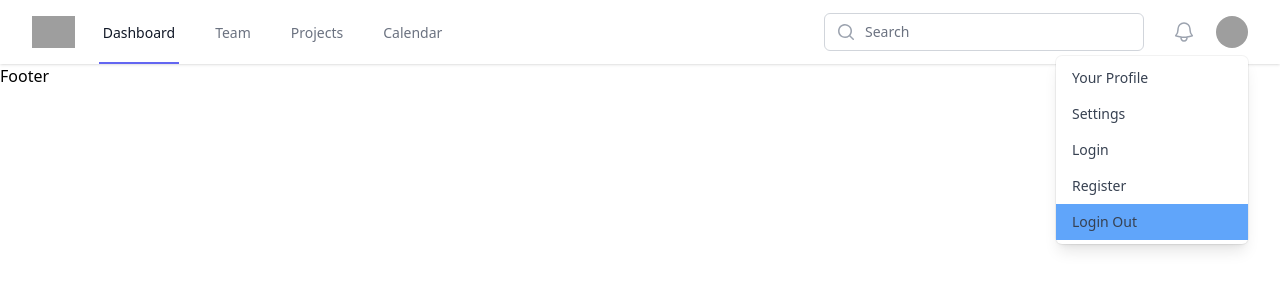
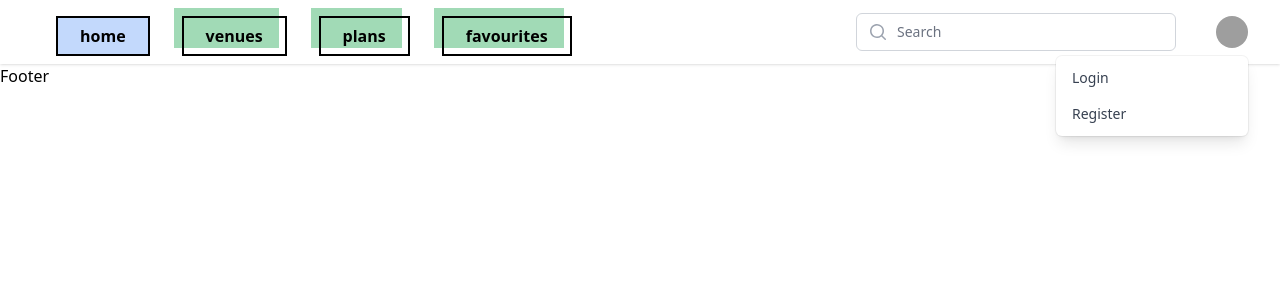
Before and after one commit to ruarim/pathfinder-frontend, a Next.js app: page / in a window 1280 px wide. Both pictures are taken after a click on the button "Open user menu". Shown: the top 300 px of the page. Built offline with nearby package versions, Linux system fonts and the light colour scheme; grey boxes are pictures that could not be loaded.

Commit message:
auth complete plus some additions to the navigation

```diff
--- a/components/Header.tsx
+++ b/components/Header.tsx
@@ -4,56 +4,10 @@ import { MagnifyingGlassIcon } from "@heroicons/react/20/solid";
 import { Bars3Icon, BellIcon, XMarkIcon } from "@heroicons/react/24/outline";
 import clsx from "clsx";
 import { useAuthContext } from "../hooks/context/useAuthContext";
+import { useRouter } from "next/router";
 
-export default function Header() {
-  const { logout } = useAuthContext();
+function SerachInput() {
   return (
-    <Disclosure as="nav" className="bg-white shadow">
-      {({ open }) => (
-        <>
-          <div className="mx-auto max-w-7xl px-2 sm:px-4 lg:px-8">
-            <div className="flex h-16 justify-between">
-              <div className="flex px-2 lg:px-0">
-                <div className="flex flex-shrink-0 items-center">
-                  <img
-                    className="block h-8 w-auto lg:hidden"
-                    src="https://tailwindui.com/img/logos/mark.svg?color=indigo&shade=600"
-                    alt="Your Company"
-                  />
-                  <img
-                    className="hidden h-8 w-auto lg:block"
-                    src="https://tailwindui.com/img/logos/mark.svg?color=indigo&shade=600"
-                    alt="Your Company"
-                  />
-                </div>
-                <div className="hidden lg:ml-6 lg:flex lg:space-x-8">
-                  {/* Current: "border-indigo-500 text-gray-900", Default: "border-transparent text-gray-500 hover:border-gray-300 hover:text-gray-700" */}
-                  <a
-                    href="#"
-                    className="inline-flex items-center border-b-2 border-indigo-500 px-1 pt-1 text-sm font-medium text-gray-900"
-                  >
-                    Dashboard
-                  </a>
-                  <a
-                    href="#"
-                    className="inline-flex items-center border-b-2 border-transparent px-1 pt-1 text-sm font-medium text-gray-500 hover:border-gray-300 hover:text-gray-700"
-                  >
-                    Team
-                  </a>
-                  <a
-                    href="#"
-                    className="inline-flex items-center border-b-2 border-transparent px-1 pt-1 text-sm font-medium text-gray-500 hover:border-gray-300 hover:text-gray-700"
-                  >
-                    Projects
-                  </a>
-                  <a
-                    href="#"
-                    className="inline-flex items-center border-b-2 border-transparent px-1 pt-1 text-sm font-medium text-gray-500 hover:border-gray-300 hover:text-gray-700"
-                  >
-                    Calendar
-                  </a>
-                </div>
-              </div>
     <div className="flex flex-1 items-center justify-center px-2 lg:ml-6 lg:justify-end">
       <div className="w-full max-w-lg lg:max-w-xs">
         <label htmlFor="search" className="sr-only">
@@ -76,6 +30,70 @@ export default function Header() {
         </div>
       </div>
     </div>
+  );
+}
+
+const navigation = [
+  {
+    name: "home",
+    href: "/",
+  },
+  {
+    name: "venues",
+    href: "/venues",
+  },
+  {
+    name: "plans",
+    href: "/plans",
+  },
+  {
+    name: "favourites",
+    href: "/favourites",
+  },
+];
+
+function DesktopNavLink({ name, href }: { name: string; href: string }) {
+  const router = useRouter();
+  return (
+    <a
+      {...{ href }}
+      className="relative mt-4 my-2 px-6 py-2 font-bold text-black group"
+    >
+      <span
+        className={clsx(
+          router.pathname === href
+            ? "bg-blue-500/30"
+            : "transition duration-300 ease-out transform -translate-x-2 -translate-y-2 bg-green-600/40 group-hover:translate-x-0 group-hover:translate-y-0",
+          "absolute inset-0"
+        )}
+      ></span>
+      <span className="absolute inset-0 border-2 border-black"></span>
+      <span className="relative">{name}</span>
+    </a>
+  );
+}
+
+export default function Header() {
+  const { logout, isLoggedIn } = useAuthContext();
+  // Desktop navigation
+  return (
+    <Disclosure as="nav" className="bg-white shadow">
+      {({ open }) => (
+        <>
+          <div className="mx-auto max-w-7xl px-2 sm:px-4 lg:px-8">
+            <div className="flex h-16 justify-between">
+              <div className="flex px-2 lg:px-0">
+                <div className="flex flex-shrink-0 items-center">
+                  {/* Logo goes here */}
+                </div>
+                <div className="hidden lg:ml-6 lg:flex lg:space-x-8">
+                  {navigation.map((link) => {
+                    return <DesktopNavLink href={link.href} name={link.name} />;
+                  })}
+                </div>
+              </div>
+              <SerachInput />
+
               <div className="flex items-center lg:hidden">
                 {/* Mobile menu button */}
                 <Disclosure.Button className="inline-flex items-center justify-center rounded-md p-2 text-gray-400 hover:bg-gray-100 hover:text-gray-500 focus:outline-none focus:ring-2 focus:ring-inset focus:ring-indigo-500">
@@ -88,14 +106,6 @@ export default function Header() {
                 </Disclosure.Button>
               </div>
               <div className="hidden lg:ml-4 lg:flex lg:items-center">
-                <button
-                  type="button"
-                  className="flex-shrink-0 rounded-full bg-white p-1 text-gray-400 hover:text-gray-500 focus:outline-none focus:ring-2 focus:ring-indigo-500 focus:ring-offset-2"
-                >
-                  <span className="sr-only">View notifications</span>
-                  <BellIcon className="h-6 w-6" aria-hidden="true" />
-                </button>
-
                 {/* Profile dropdown */}
                 <Menu as="div" className="relative ml-4 flex-shrink-0">
                   <div>
@@ -118,6 +128,39 @@ export default function Header() {
                     leaveTo="transform opacity-0 scale-95"
                   >
                     <Menu.Items className="absolute right-0 z-10 mt-2 w-48 origin-top-right rounded-md bg-white py-1 shadow-lg ring-1 ring-black ring-opacity-5 focus:outline-none">
+                      {!isLoggedIn && (
+                        <>
+                          {" "}
+                          <Menu.Item>
+                            {({ active }) => (
+                              <a
+                                href="/login"
+                                className={clsx(
+                                  active ? "bg-gray-100" : "",
+                                  "block px-4 py-2 text-sm text-gray-700"
+                                )}
+                              >
+                                Login
+                              </a>
+                            )}
+                          </Menu.Item>
+                          <Menu.Item>
+                            {({ active }) => (
+                              <a
+                                href="/register"
+                                className={clsx(
+                                  active ? "bg-gray-100" : "",
+                                  "block px-4 py-2 text-sm text-gray-700"
+                                )}
+                              >
+                                Register
+                              </a>
+                            )}
+                          </Menu.Item>
+                        </>
+                      )}
+                      {isLoggedIn && (
+                        <>
                           <Menu.Item>
                             {({ active }) => (
                               <a
@@ -147,42 +190,20 @@ export default function Header() {
                           <Menu.Item>
                             {({ active }) => (
                               <a
-                            href="#"
+                                onClick={logout}
                                 className={clsx(
-                              active ? "bg-gray-100" : "",
+                                  active
+                                    ? "bg-green-400/50  cursor-pointer"
+                                    : "bg-blue-400/50",
                                   "block px-4 py-2 text-sm text-gray-700"
                                 )}
                               >
-                            Login
+                                Log Out
                               </a>
                             )}
                           </Menu.Item>
-                      <Menu.Item>
-                        {({ active }) => (
-                          <a
-                            href="#"
-                            className={clsx(
-                              active ? "bg-gray-100" : "",
-                              "block px-4 py-2 text-sm text-gray-700"
+                        </>
                       )}
-                          >
-                            Register
-                          </a>
-                        )}
-                      </Menu.Item>
-                      <Menu.Item>
-                        {({ active }) => (
-                          <a
-                            onClick={logout}
-                            className={clsx(
-                              active ? "bg-gray-100" : "bg-blue-400",
-                              "block px-4 py-2 text-sm text-gray-700"
-                            )}
-                          >
-                            Login Out
-                          </a>
-                        )}
-                      </Menu.Item>
                     </Menu.Items>
                   </Transition>
                 </Menu>
```
Lines whose indentation alone changed are shown as unchanged.
